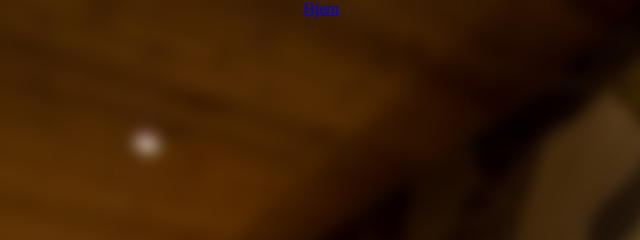
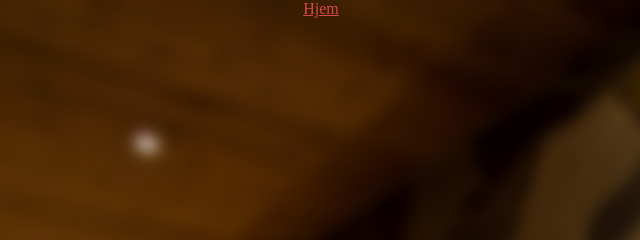
Before and after one commit to TWO4KZ/webside-om-meg, a plain HTML site: page annenmat.html in a window 1280 px wide. Shown: the top 240 px of the page, 319-959 px from the left. Drawn offline with Linux system fonts and the light colour scheme.

Commit message:
small patch

```diff
--- a/annenmat.css
+++ b/annenmat.css
@@ -33,3 +33,6 @@
         top: 30%;
         left: 31%;
       }
+      a {
+          color: rgb(214, 73, 73);
+      }
```
